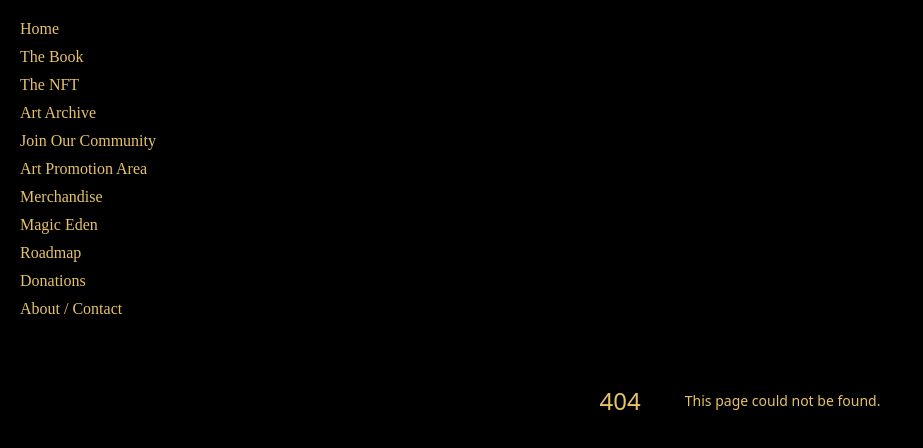
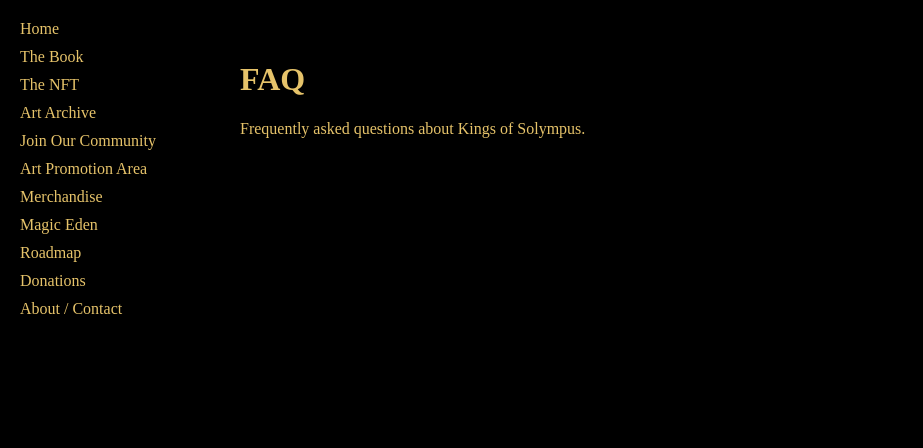
Before and after one commit to vesuvious-king/Kings-of-Solympus-, a Next.js app: page /faq in a window 1280 px wide. Before the commit this address had no page. Shown: the top 448 px of the page, without its empty margins (0-923 px from the left). Built offline with nearby package versions, Linux system fonts and the light colour scheme.

Commit message:
Create page.js

```diff
--- /dev/null
+++ b/app/faq/page.js
@@ -0,0 +1,8 @@
+export default function FAQ() {
+  return (
+    <main style={{ padding: "40px" }}>
+      <h1>FAQ</h1>
+      <p>Frequently asked questions about Kings of Solympus.</p>
+    </main>
+  );
+}
```
